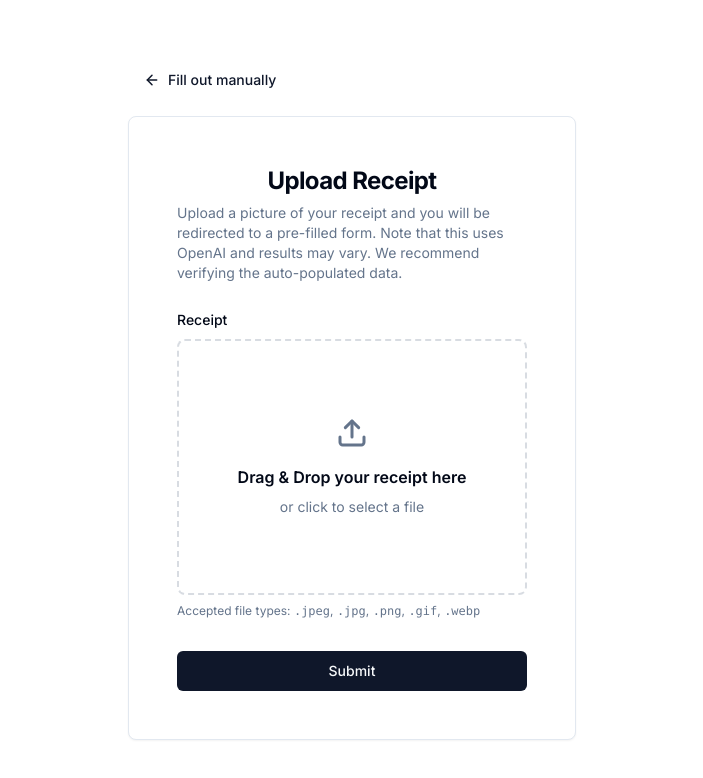
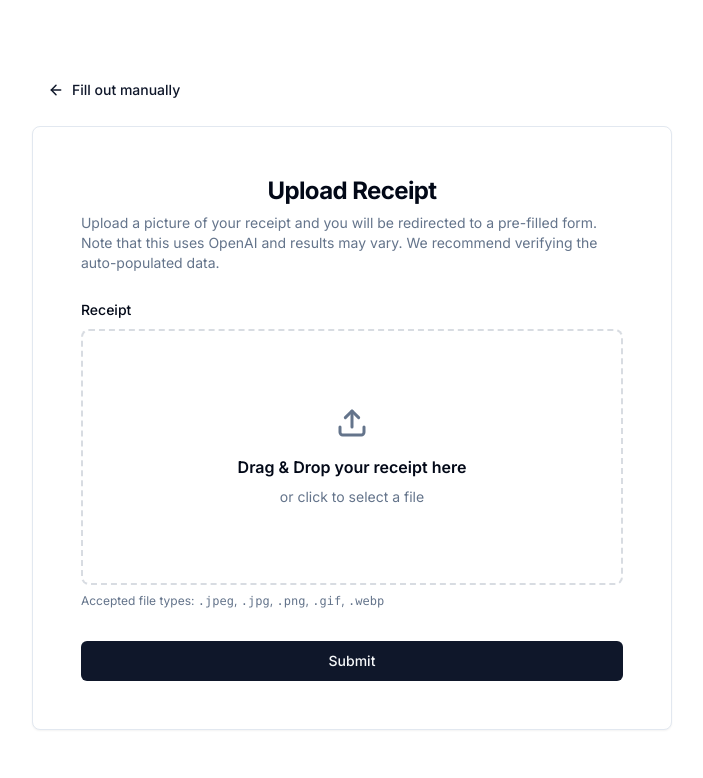
Before and after one commit to saharshxyz/tabsplit, a Next.js app: page /upload in a window 1280 px wide. Shown: the top 778 px of the page, without its empty margins (288-991 px from the left). Built offline with nearby package versions, Linux system fonts and the light colour scheme.

Commit message:
minor(ui): spacing changes

```diff
--- a/app/(routes)/about/page.tsx
+++ b/app/(routes)/about/page.tsx
@@ -54,7 +54,7 @@ const FeatureItem = ({
 
 export default function AboutPage() {
   return (
-    <main className="mx-auto my-5 mb-10 max-w-3xl">
+    <div className="mx-2 my-5">
       <BackButton />
 
       <Card>
@@ -160,6 +160,6 @@ export default function AboutPage() {
           </Section>
         </CardContent>
       </Card>
-    </main>
+    </div>
   )
 }
--- a/app/(routes)/example/page.tsx
+++ b/app/(routes)/example/page.tsx
@@ -31,8 +31,7 @@ export default function Example() {
   }, [])
 
   return (
-    <main className="flex min-h-screen items-center justify-center overflow-hidden">
-      <Card className="w-full max-w-md p-6">
+    <Card className="mx-2 p-6">
       <CardHeader>
         <CardTitle className="text-center">See Example TabSplits</CardTitle>
       </CardHeader>
@@ -60,10 +59,9 @@ export default function Example() {
         )}
       </CardContent>
       <CardFooter>
-          Returning to this page will show different examples each time.
-          Examples are randomly generated and may be illogical.
+        Returning to this page will show different examples each time. Examples
+        are randomly generated and may be illogical.
       </CardFooter>
     </Card>
-    </main>
   )
 }
--- a/app/(routes)/page.tsx
+++ b/app/(routes)/page.tsx
@@ -17,7 +17,7 @@ export default function Home() {
   }
 
   return (
-    <main className="mx-auto mt-5">
+    <div className="mx-2 my-5">
       <div className="m-2 flex space-x-2">
         <Link href={`/example`} className="flex-shrink-0">
           <Button variant="outline">
@@ -44,6 +44,6 @@ export default function Home() {
           <TabForm initialData={parsedData} />
         </CardContent>
       </Card>
-    </main>
+    </div>
   )
 }
--- a/app/(routes)/split/page.tsx
+++ b/app/(routes)/split/page.tsx
@@ -78,7 +78,7 @@ export default function Split() {
   }, [parsedData, error])
 
   return (
-    <main className="mx-auto mt-5 max-w-3xl">
+    <div className="mx-2 my-5">
       <div className="m-2 flex space-x-2">
         <Link href={`/#${hash}`} className="w-2/5">
           <Button variant="outline" className="w-full">
@@ -98,6 +98,6 @@ export default function Split() {
       ) : (
         <SplitDisplay splitResult={calculateSplit(parsedData as TabSchema)} />
       )}
-    </main>
+    </div>
   )
 }
--- a/app/(routes)/upload/page.tsx
+++ b/app/(routes)/upload/page.tsx
@@ -134,8 +134,7 @@ export default function Component() {
   }
 
   return (
-    <main className="mx-auto flex min-h-screen max-w-3xl items-center justify-center overflow-hidden">
-      <div className="w-full max-w-md">
+    <div className="mx-2">
       <Link href="/" className="mb-4 inline-block">
         <Button variant="link">
           <ArrowLeft className="mr-2 h-4 w-4" /> Fill out manually
@@ -149,16 +148,13 @@ export default function Component() {
           </CardTitle>
           <CardDescription>
             Upload a picture of your receipt and you will be redirected to a
-              pre-filled form. Note that this uses OpenAI and results may vary.
-              We recommend verifying the auto-populated data.
+            pre-filled form. Note that this uses OpenAI and results may vary. We
+            recommend verifying the auto-populated data.
           </CardDescription>
         </CardHeader>
         <CardContent>
           <Form {...form}>
-              <form
-                onSubmit={form.handleSubmit(onSubmit)}
-                className="space-y-8"
-              >
+            <form onSubmit={form.handleSubmit(onSubmit)} className="space-y-8">
               <FormField
                 control={form.control}
                 name="receipt"
@@ -261,6 +257,5 @@ export default function Component() {
         </CardContent>
       </Card>
     </div>
-    </main>
   )
 }
--- a/app/layout.tsx
+++ b/app/layout.tsx
@@ -21,7 +21,7 @@ export default function RootLayout({
     <html lang="en" className={inter.className}>
       <head />
       <body className="flex items-center justify-center">
-        <div className="min-h-screen w-full max-w-prose">
+        <main className="mx-auto flex min-h-dvh max-w-prose items-center justify-center overflow-hidden">
           <ThemeProvider
             attribute="class"
             defaultTheme="system"
@@ -33,7 +33,7 @@ export default function RootLayout({
             <SpeedInsights />
             <Analytics />
           </ThemeProvider>
-        </div>
+        </main>
       </body>
     </html>
   )
--- a/app/not-found.tsx
+++ b/app/not-found.tsx
@@ -12,8 +12,7 @@ import { Shapes, Info, ArrowLeft } from "lucide-react"
 
 export default function NotFound() {
   return (
-    <main className="mx-auto flex min-h-screen max-w-3xl items-center justify-center overflow-hidden">
-      <div className="w-full max-w-md">
+    <div className="mx-2">
       <Link href="/" className="mb-4 inline-block">
         <Button variant="link">
           <ArrowLeft className="mr-2 h-4 w-4" /> Back to Home
@@ -46,6 +45,5 @@ export default function NotFound() {
         </CardFooter>
       </Card>
     </div>
-    </main>
   )
 }
```
Lines whose indentation alone changed are shown as unchanged.
